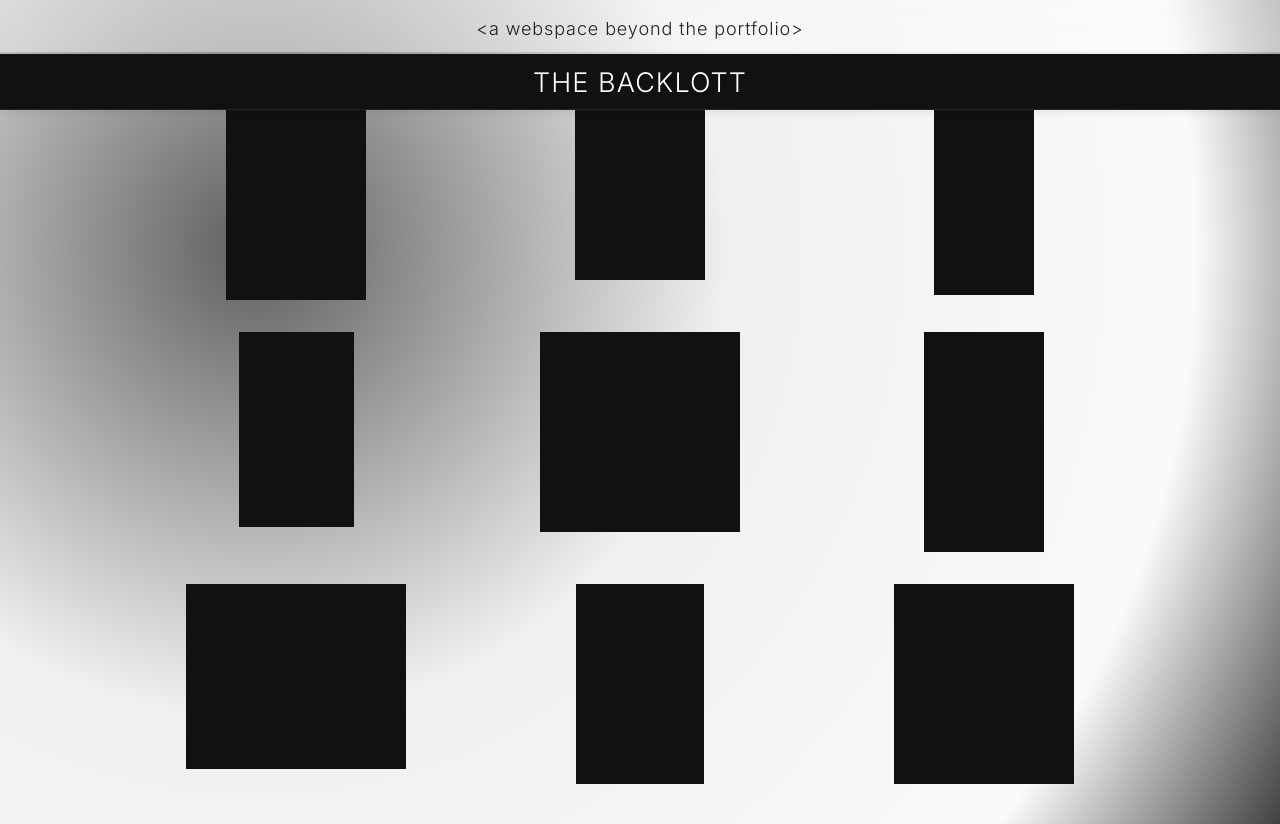
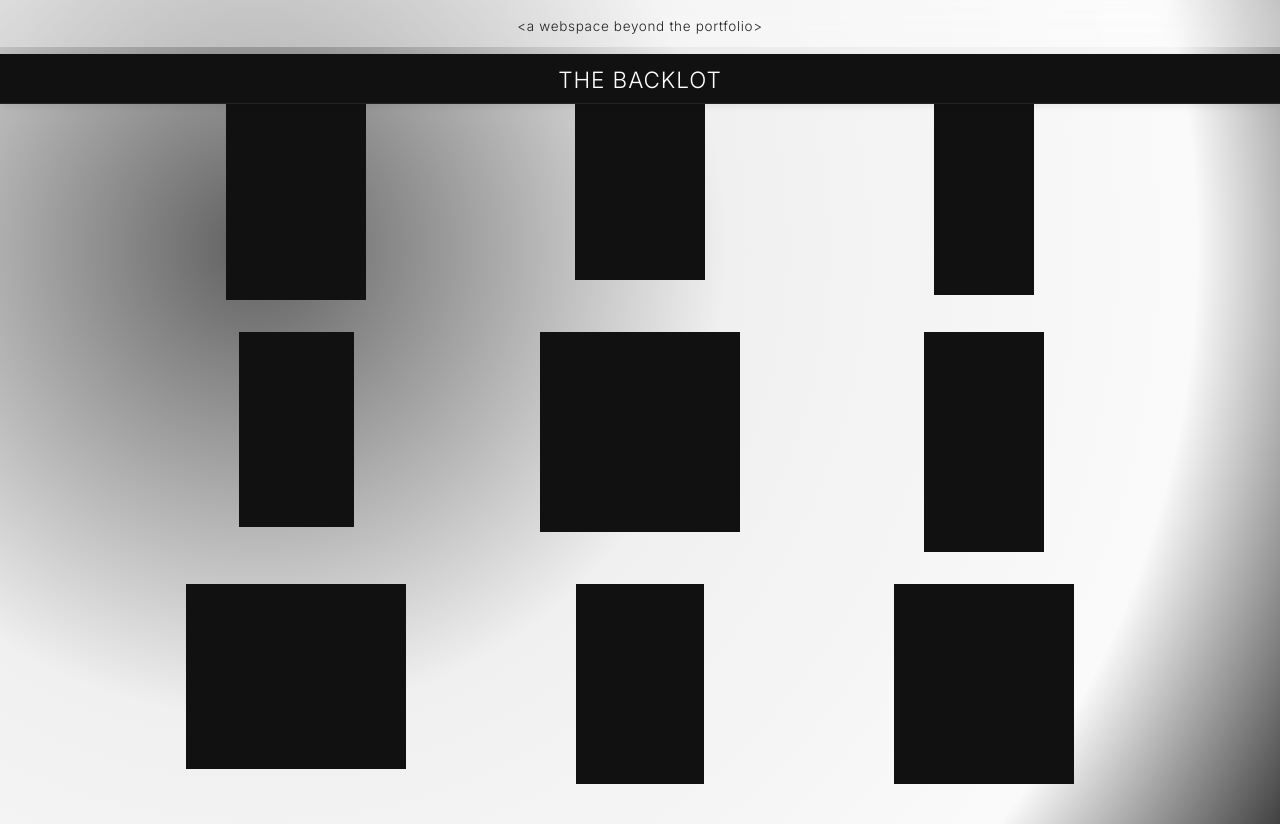
Before and after one commit to drmimi47/assignment2-modify-website-template-vibecoding, a plain HTML site: page index.html in a window 1280 px wide. Drawn offline with nearby package versions, Linux system fonts and the light colour scheme.

Commit message:
heading update

```diff
--- a/index.html
+++ b/index.html
@@ -17,7 +17,7 @@
   <div class="top-banner">&lt;a webspace beyond the portfolio&gt;</div>
 
   <!-- Black secondary banner -->
-  <div class="black-banner">THE BACKLOTT</div>
+  <div class="black-banner">THE BACKLOT</div>
 
 
   <!-- Matrix container holds a 3x3 grid of rectangles with varied sizes -->
--- a/style.css
+++ b/style.css
@@ -7,7 +7,7 @@
   color: #222;
   font-family: 'Inter', Arial, Helvetica, sans-serif;
   font-weight: 300;
-  font-size: 1.0em;
+  font-size: 0.75em;
   letter-spacing: 0.05em;
   text-align: center;
   padding: 18px 0 12px 0;
@@ -32,7 +32,7 @@
   color: #fff;
   font-family: 'Inter', Arial, Helvetica, sans-serif;
   font-weight: 300;
-  font-size: 1.5em;
+  font-size: 1.25em;
   letter-spacing: 0.04em;
   text-align: center;
   padding: 12px 0 10px 0;
```
